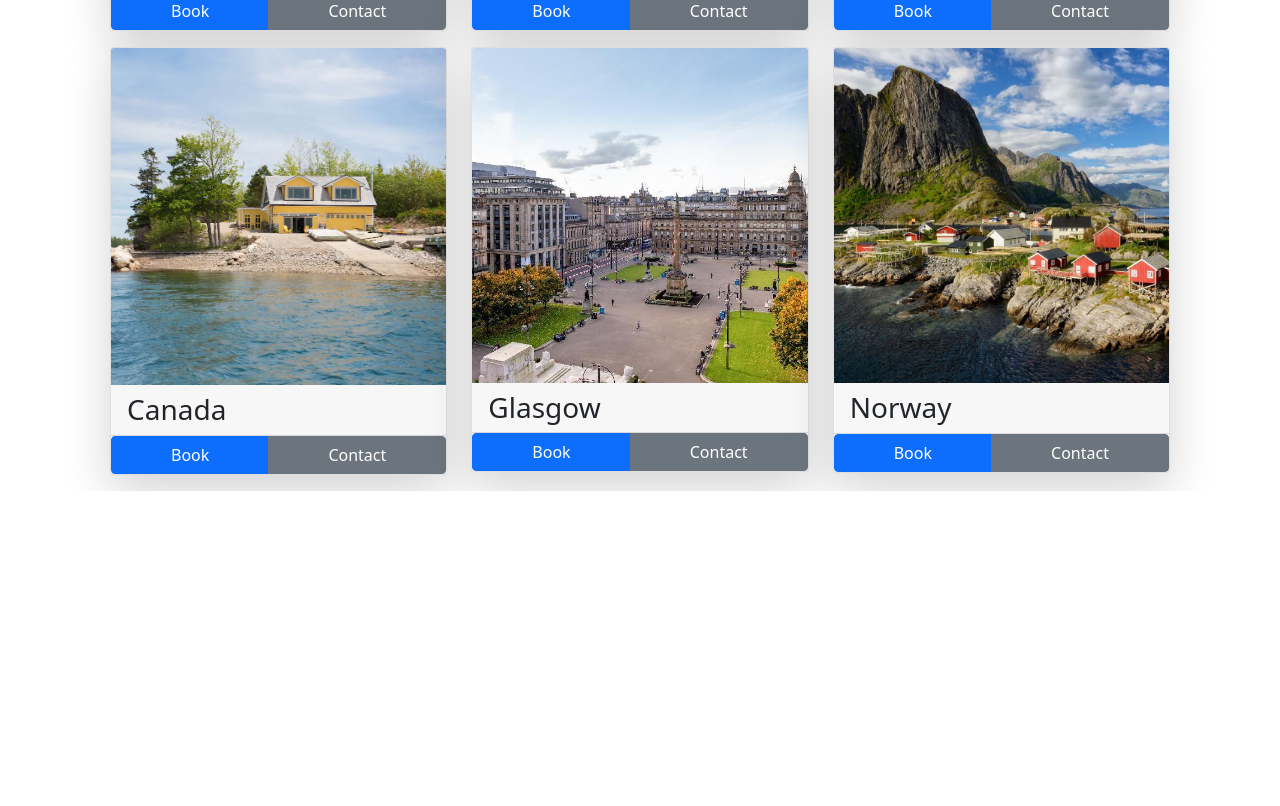
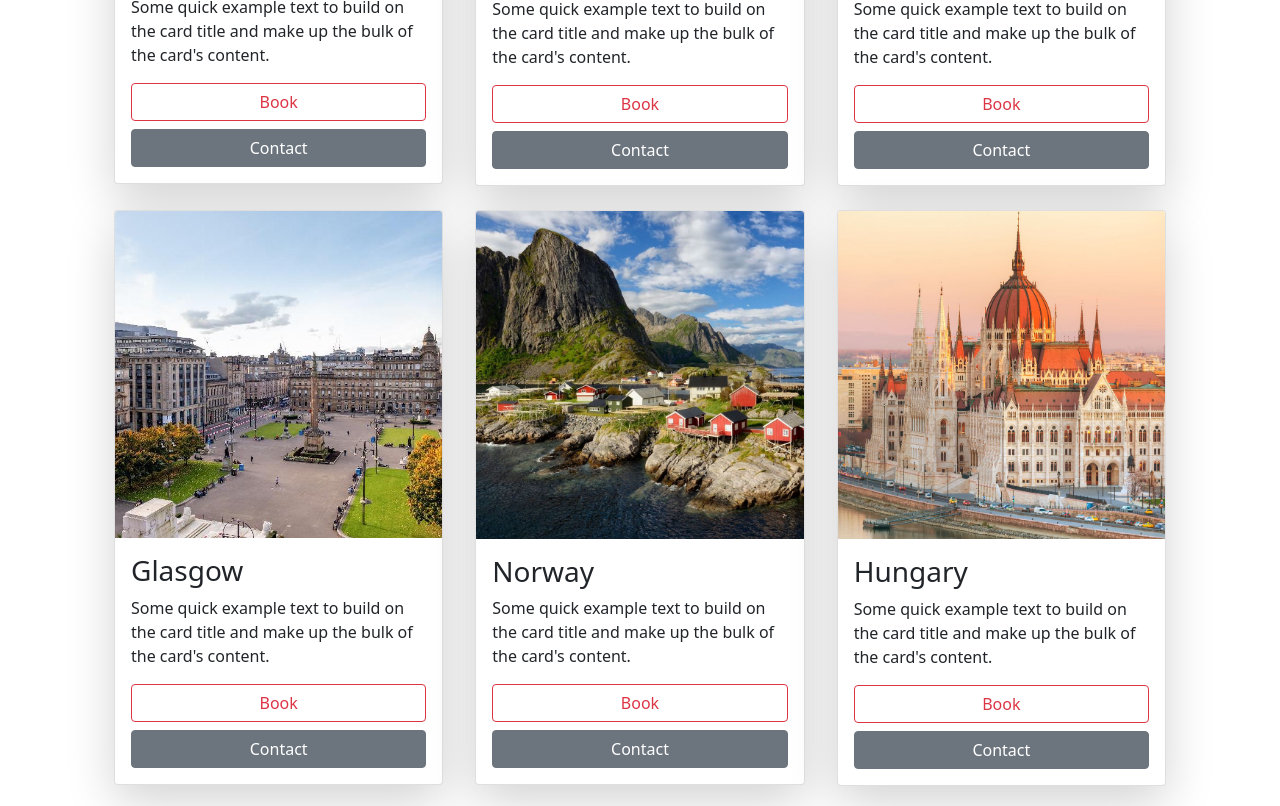
Before and after one commit to ClaireCullimore/airbnb_bootstrapp, a plain HTML site: page index.html in a window 1280 px wide. Shown: the part 741-1547 px from the top of the page. Before the commit the page ends 1232 px from the top, so only its background shows below. Drawn offline with nearby package versions, Linux system fonts and the light colour scheme.

Commit message:
new styles

```diff
--- a/index.html
+++ b/index.html
@@ -27,117 +27,136 @@
         <main class="container">
             <div class="row row-cols-1 row-cols-sm-2 row-cols-md-3 m-3">
                 <div class="col">
-                    <article class="card shadow-lg">
+                    <article class="card shadow-lg m-1">
                         <img
-                            src="./images/brazil.png"
-                            alt="Photo of Brazil"
+                        src="./images/brazil.png"
+                        alt="Zelda"
                             class="card-img-top"
                         />
-                            <h3 class="card-header g-0">Brazil</h3>
-                        <section class="btn-group">
-                            <button type="button" class="btn btn-primary">
+                        <div class="card-body">
+                        <h3 class="card-title">Brazil</h3>
+                        <p class="card-text">Some quick example text to build on the card title and make up the bulk of the card's content.</p>
+                        <section class="d-grid gap-2">
+                            <button type="button" class="btn btn-outline-danger">
                                 Book
                             </button>
                             <button type="button" class="btn btn-secondary">
                                 Contact
                             </button>
                         </section>
+                    </div>
                     </article>
                 </div>
 
                 <div class="col">
-                    <article class="card shadow-lg">
+                    <article class="card shadow-lg m-1">
                         <img
-                        src="./images/finland.png"
+                        src="./images/canada.png"
                         alt="Zelda"
                             class="card-img-top"
                         />
-                        <h3 class="card-header">Finland</h3>
-                        <section class="btn-group">
-                            <button type="button" class="btn btn-primary">
+                        <div class="card-body">
+                        <h3 class="card-title">Canada</h3>
+                        <p class="card-text">Some quick example text to build on the card title and make up the bulk of the card's content.</p>
+                        <section class="d-grid gap-2">
+                            <button type="button" class="btn btn-outline-danger">
                                 Book
                             </button>
                             <button type="button" class="btn btn-secondary">
                                 Contact
                             </button>
                         </section>
+                    </div>
                     </article>
                 </div>
 
                 <div class="col">
-                    <article class="card shadow-lg">
+                    <article class="card shadow-lg m-1">
                         <img
-                        src="./images/finland.png"
+                        src="./images/croatia.png"
                         alt="Zelda"
                             class="card-img-top"
                         />
-                        <h3 class="card-header">Finland</h3>
-                        <section class="btn-group">
-                            <button type="button" class="btn btn-primary">
+                        <div class="card-body">
+                        <h3 class="card-title">Croatia</h3>
+                        <p class="card-text">Some quick example text to build on the card title and make up the bulk of the card's content.</p>
+                        <section class="d-grid gap-2">
+                            <button type="button" class="btn btn-outline-danger">
                                 Book
                             </button>
                             <button type="button" class="btn btn-secondary">
                                 Contact
                             </button>
                         </section>
+                    </div>
                     </article>
                 </div>
             </div>
 
             <div class="row row-cols-md-3 row-cols-sm-2 row-cols-1 m-3">
                 <div class="col">
-                    <article class="card shadow-lg">
+                    <article class="card shadow-lg m-1">
                         <img
-                        src="./images/canada.png"
-                        alt="Canada"
+                        src="./images/glasgow.jpg"
+                        alt="Zelda"
                             class="card-img-top"
                         />
-                        <h3 class="card-header">Canada</h3>
-                        <section class="btn-group">
-                            <button type="button" class="btn btn-primary">
+                        <div class="card-body">
+                        <h3 class="card-title">Glasgow</h3>
+                        <p class="card-text">Some quick example text to build on the card title and make up the bulk of the card's content.</p>
+                        <section class="d-grid gap-2">
+                            <button type="button" class="btn btn-outline-danger">
                                 Book
                             </button>
                             <button type="button" class="btn btn-secondary">
                                 Contact
                             </button>
                         </section>
+                    </div>
                     </article>
                 </div>
 
                 <div class="col">
-                    <article class="card shadow-lg ">
+                    <article class="card shadow-lg m-1">
                         <img
-                        src="./images/glasgow.jpg"                            alt="Flora"
+                        src="./images/norway.jpg"
+                        alt="Zelda"
                             class="card-img-top"
                         />
-                        <h3 class="card-header">Glasgow</h3>
-                        <section class="btn-group">
-                            <button type="button" class="btn btn-primary">
+                        <div class="card-body">
+                        <h3 class="card-title">Norway</h3>
+                        <p class="card-text">Some quick example text to build on the card title and make up the bulk of the card's content.</p>
+                        <section class="d-grid gap-2">
+                            <button type="button" class="btn btn-outline-danger">
                                 Book
                             </button>
                             <button type="button" class="btn btn-secondary">
                                 Contact
                             </button>
                         </section>
+                    </div>
                     </article>
                 </div>
 
                 <div class="col">
-                    <article class="card shadow-lg">
+                    <article class="card shadow-lg m-1">
                         <img
-                            src="./images/norway.jpg"
-                            alt="Flora"
+                        src="./images/hungary.jpg"
+                        alt="Zelda"
                             class="card-img-top"
                         />
-                        <h3 class="card-header">Norway</h3>
-                        <section class="btn-group">
-                            <button type="button" class="btn btn-primary">
+                        <div class="card-body">
+                        <h3 class="card-title">Hungary</h3>
+                        <p class="card-text">Some quick example text to build on the card title and make up the bulk of the card's content.</p>
+                        <section class="d-grid gap-2">
+                            <button type="button" class="btn btn-outline-danger">
                                 Book
                             </button>
                             <button type="button" class="btn btn-secondary">
                                 Contact
                             </button>
                         </section>
+                    </div>
                     </article>
                 </div>
             </div>
```
